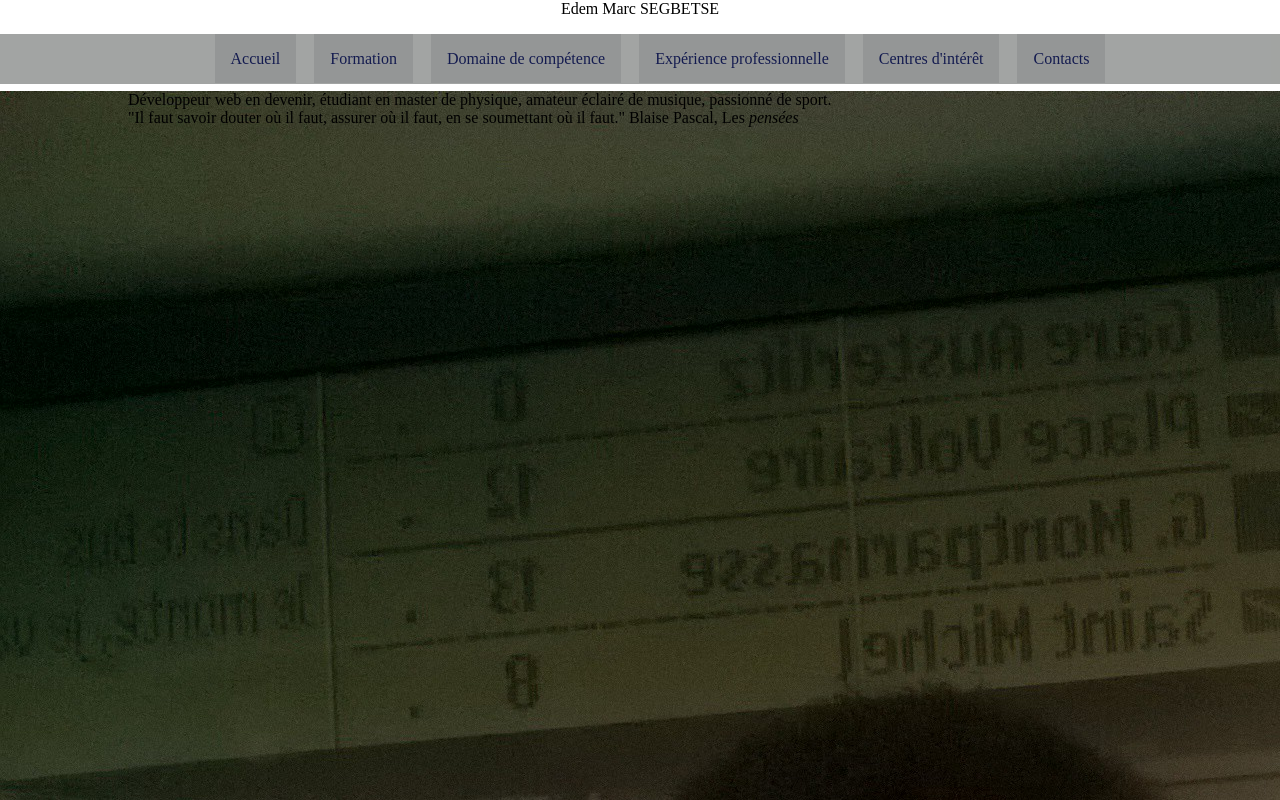
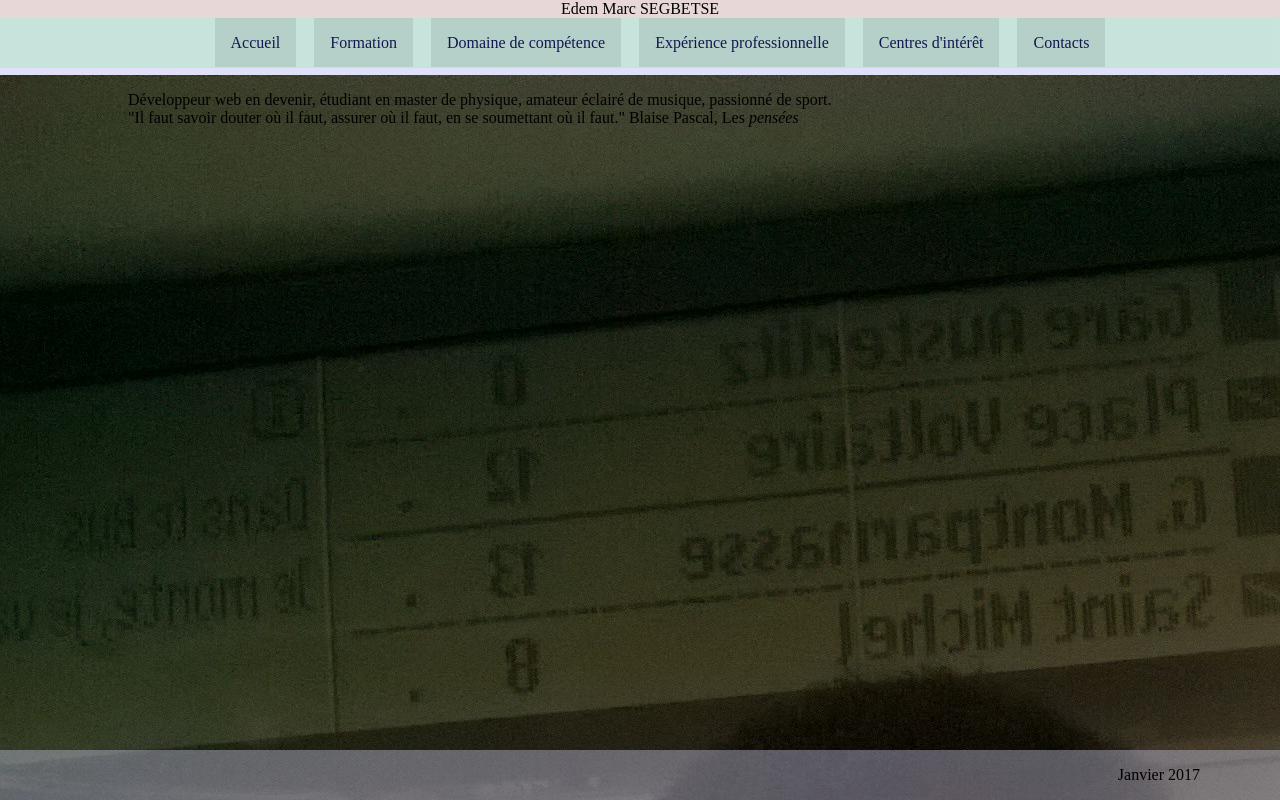
Before and after one commit to edemmarc/Devoirs, a plain HTML site: page index.html in a window 1280 px wide. Shown: the top 800 px of the page. Drawn offline with Linux system fonts and the light colour scheme.

Commit message:
minor changes

```diff
--- a/index.html
+++ b/index.html
@@ -1,7 +1,7 @@
 <! DOCTYPE html >
 <html>
   <head>
-    <meta charset="utf-8">
+    <meta charset="utf-8" name="viewport" content="width=device-width, initial-scale=1.0">
     <title>Bienvenue!</title>
     <link rel="stylesheet" type="text/css" href="style.css" />
     <style>
@@ -24,7 +24,7 @@
       }
 
       #description {
-        margin: 0px;
+        margin: 1em;
         padding: 0px;
       }
 
@@ -42,7 +42,7 @@
       <p>Edem Marc SEGBETSE</p>
     </header>
     <main>
-      <nav style="background-color:#04090566; opacity:0.92" >
+      <nav style="background-color:#9BE9AB66; opacity:0.92" >
         <ul>
           <li><a href="index.html">Accueil</a></li>
           <li><a href="formation.html">Formation<a></li>
@@ -59,7 +59,7 @@
         <p id="description">Développeur web en devenir, étudiant en master de physique, amateur éclairé de musique, passionné de sport. <br> "Il faut savoir douter où il faut, assurer où il faut, en se soumettant où il faut." Blaise Pascal, Les <i>pensées</i> </p>
       </div>
     </main>
-    <footer>
+    <footer style="background-color: #CDCCED66">
       <p>Janvier 2017</p>
     </footer>
   </body>
--- a/style.css
+++ b/style.css
@@ -5,7 +5,34 @@
 html, body {
     margin: 0px;
     width: 100%;
+    height: 100%;
 }
+
+body {
+    background-color: #E0E1F9;
+}
+
+footer {
+    position: absolute;
+    bottom: 0px;
+    width: 100%;
+    padding: 0px;
+    margin: 0px;
+  }
+
+  footer p {
+    position: relative;
+    right: 5em;
+  }
+
+header {
+    background-color: #E7D7D7;
+}
+
+  header p {
+    margin: 0px;
+    padding: 0px;
+  }
 
 main {
     margin: 0px;
```
Also changed, not shown: competence.html (+2 -2 lines), contacts.html (+2 -2 lines), experience.html (+2 -2 lines), formation.html (+2 -2 lines), interets.html (+2 -2 lines).
